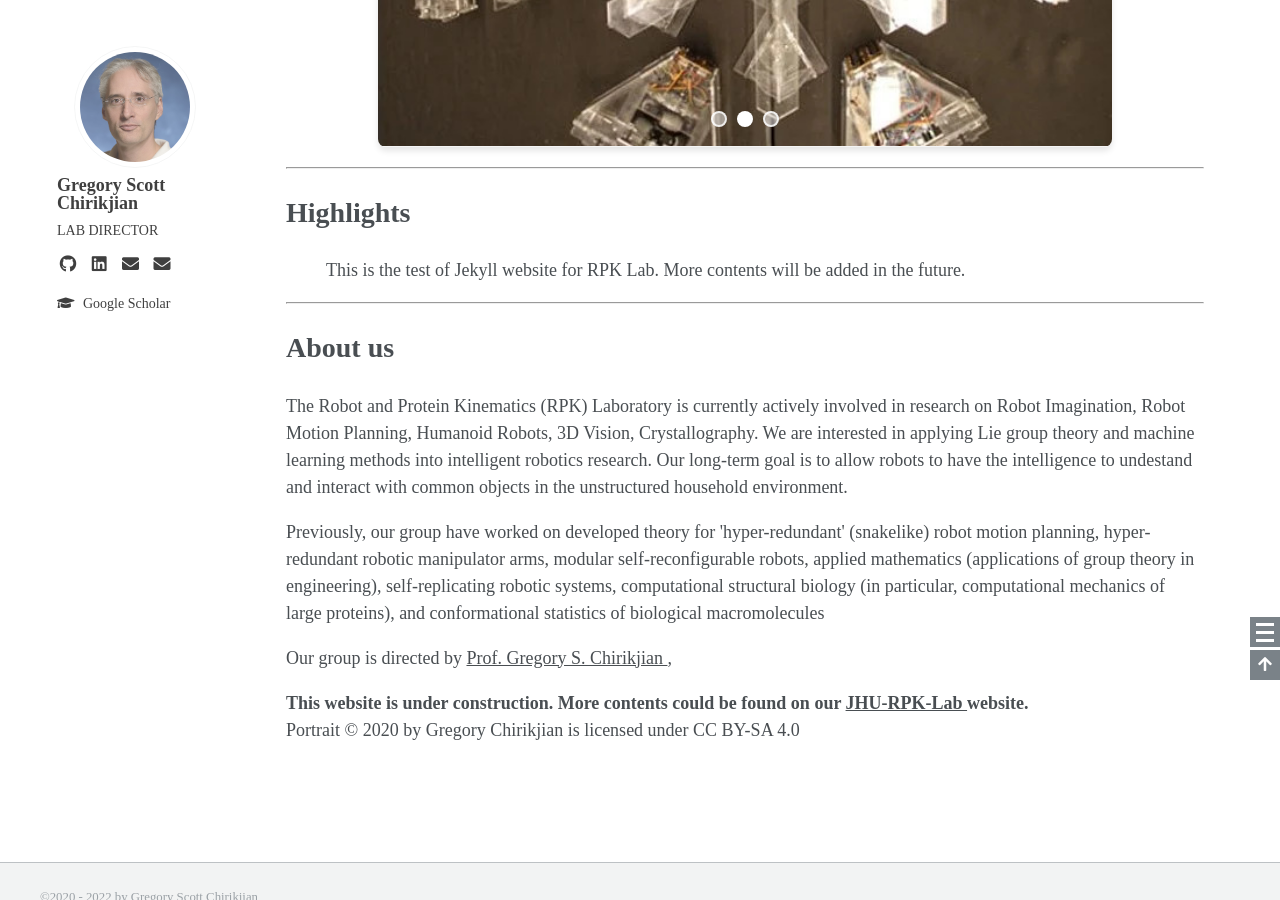
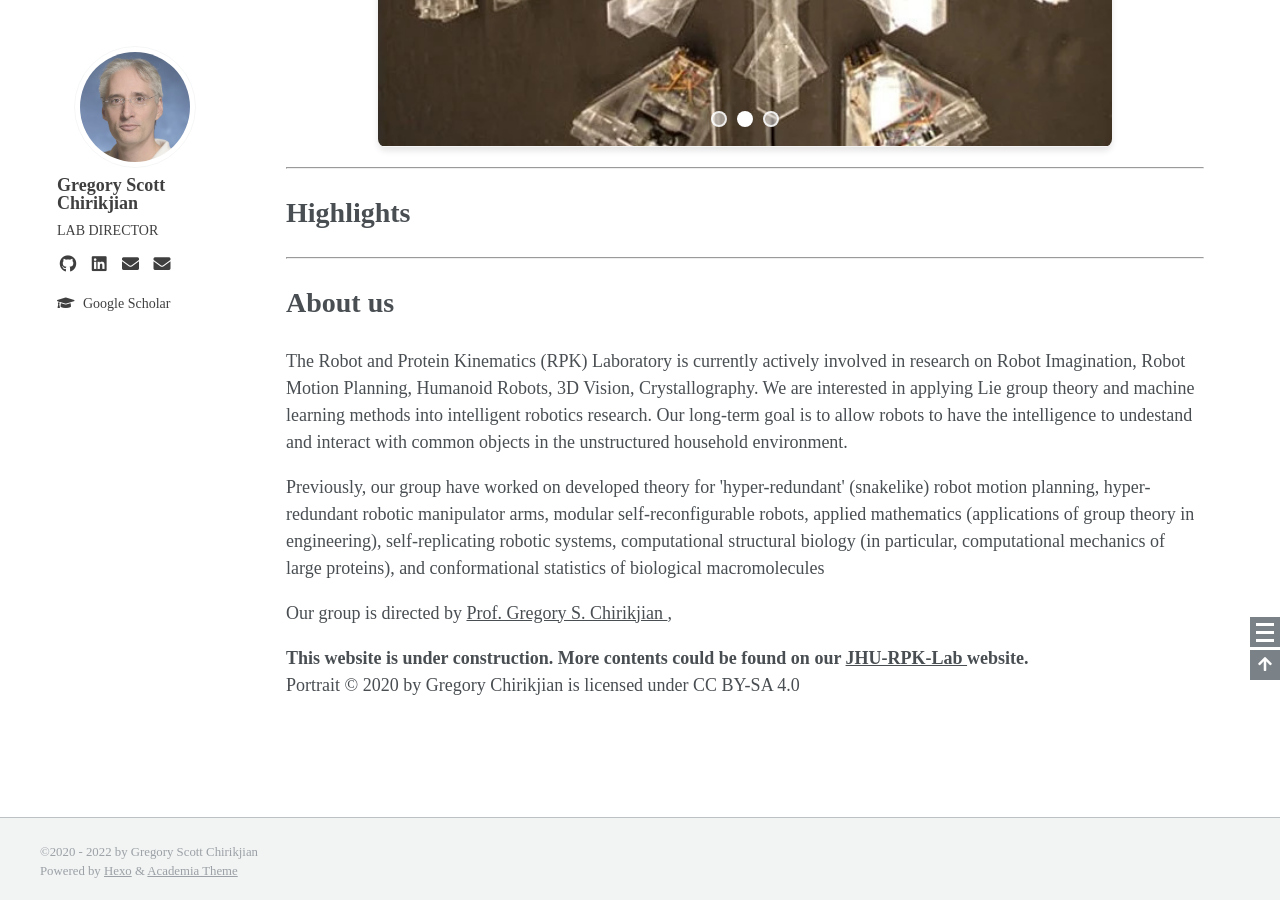
Before and after one commit to ChirikjianLab/chirikjianlab.github.io, a Jekyll site: the page built from index.html, in a window 1280 px wide and 900 px high, scrolled down 573 px. Built offline with Jekyll 4.4.1, drawn with Linux system fonts in a browser that asks for light colours; nearby versions of some CDN libraries; comment, search, counter and statistics services are not loaded.

Commit message:
updated index.html with new image paths

```diff
--- a/index.html
+++ b/index.html
@@ -13,13 +13,13 @@
                 <div class="carousel-container">
                     <div class="carousel-slides">
                         <div class="carousel-slide">
-                            <img src="{{ "/images/RPK-Lab-Word-Cloud.png" | relative_url }}" alt="RPK Lab Word Cloud">
+                            <img src="/images/RPK-Lab-Word-Cloud.png" alt="RPK Lab Word Cloud">
                         </div>
                         <div class="carousel-slide">
-                            <img src="{{ "/images/HexDMRTeamRepairingRobot.jpg" | relative_url }}" alt="HexDMR: Team Repairing Robot">
+                            <img src="/images/HexDMRTeamRepairingRobot.jpg" alt="HexDMR: Team Repairing Robot">
                         </div>
                         <div class="carousel-slide">
-                            <img src="{{ "/images/SelfReplicatingRobot.jpg" | relative_url }}" alt="Self Replicating Robot">
+                            <img src="/images/SelfReplicatingRobot.jpg" alt="Self Replicating Robot">
                         </div>
                     </div>
 
@@ -45,7 +45,7 @@
                     Highlights
                 </h2>
                 <ul>
-                    This is the test of Jekyll website for RPK Lab. More contents will be added in the future.
+                    <!-- Insert Highlights bellow here -->
                 </ul>
 
                 <hr>
```
